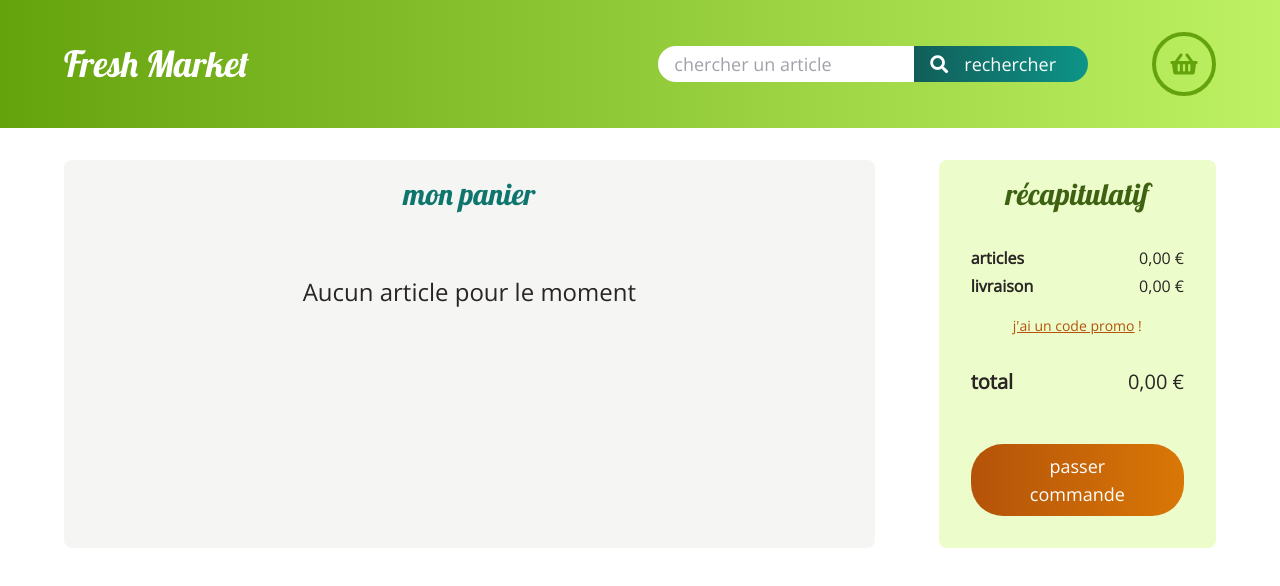
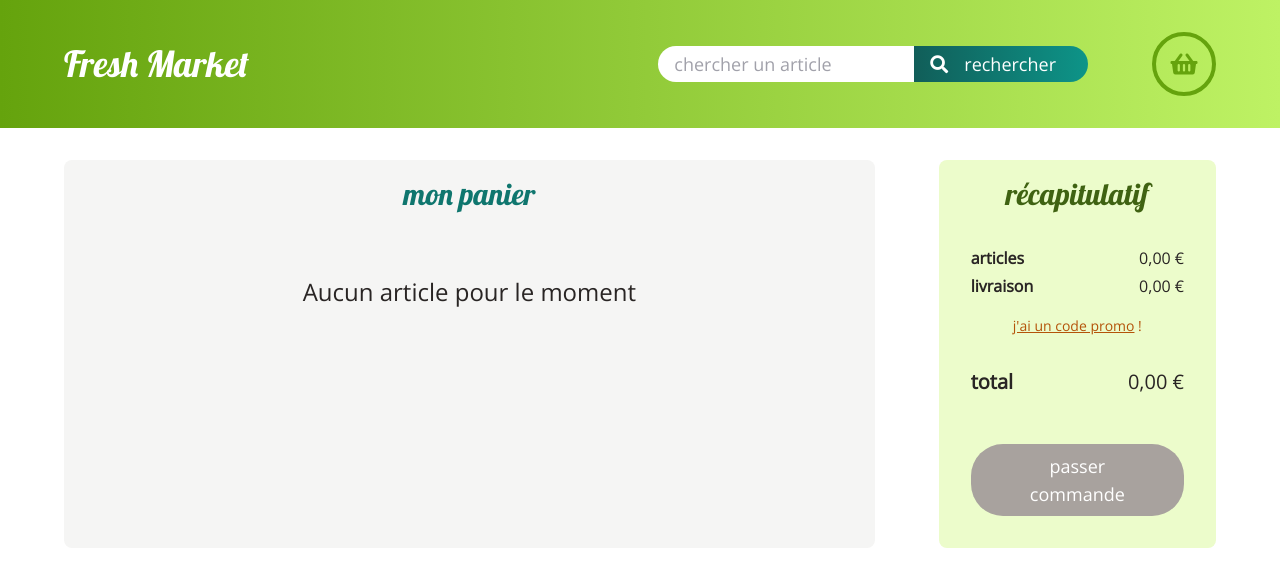
Before and after one commit to logic-fabric/fresh-market, a React (Create React App) app: page /mon-panier in a window 1280 px wide. Shown: the top 586 px of the page. Built offline with nearby package versions, Linux system fonts and the light colour scheme.

Commit message:
style: button 'passer commande' appears disabled when total price is zero

```diff
--- a/src/components/BasketSummary/BasketSummary.jsx
+++ b/src/components/BasketSummary/BasketSummary.jsx
@@ -37,7 +37,9 @@ export function BasketSummary({ articles }) {
       </ul>
 
       <button
-        className="w-full m-auto px-3 py-1 my-2 rounded-3 text-white text-lg font-medium bg-gradient-to-r from-tonic-700 to-tonic-600 transition-all duration-300 hover:shadow-lg hover:opacity-90 hover:transform hover:-translate-y-px"
+        className={total > 0 ?
+        "w-full m-auto px-3 py-1 my-2 rounded-3 text-white text-lg font-medium bg-gradient-to-r from-tonic-700 to-tonic-600 transition-all duration-300 hover:shadow-lg hover:opacity-90 hover:transform hover:-translate-y-px" :
+        "w-full m-auto px-3 py-1 my-2 rounded-3 text-white text-lg font-medium bg-neutral-400"}
         type="button"
       >
         passer commande
```
